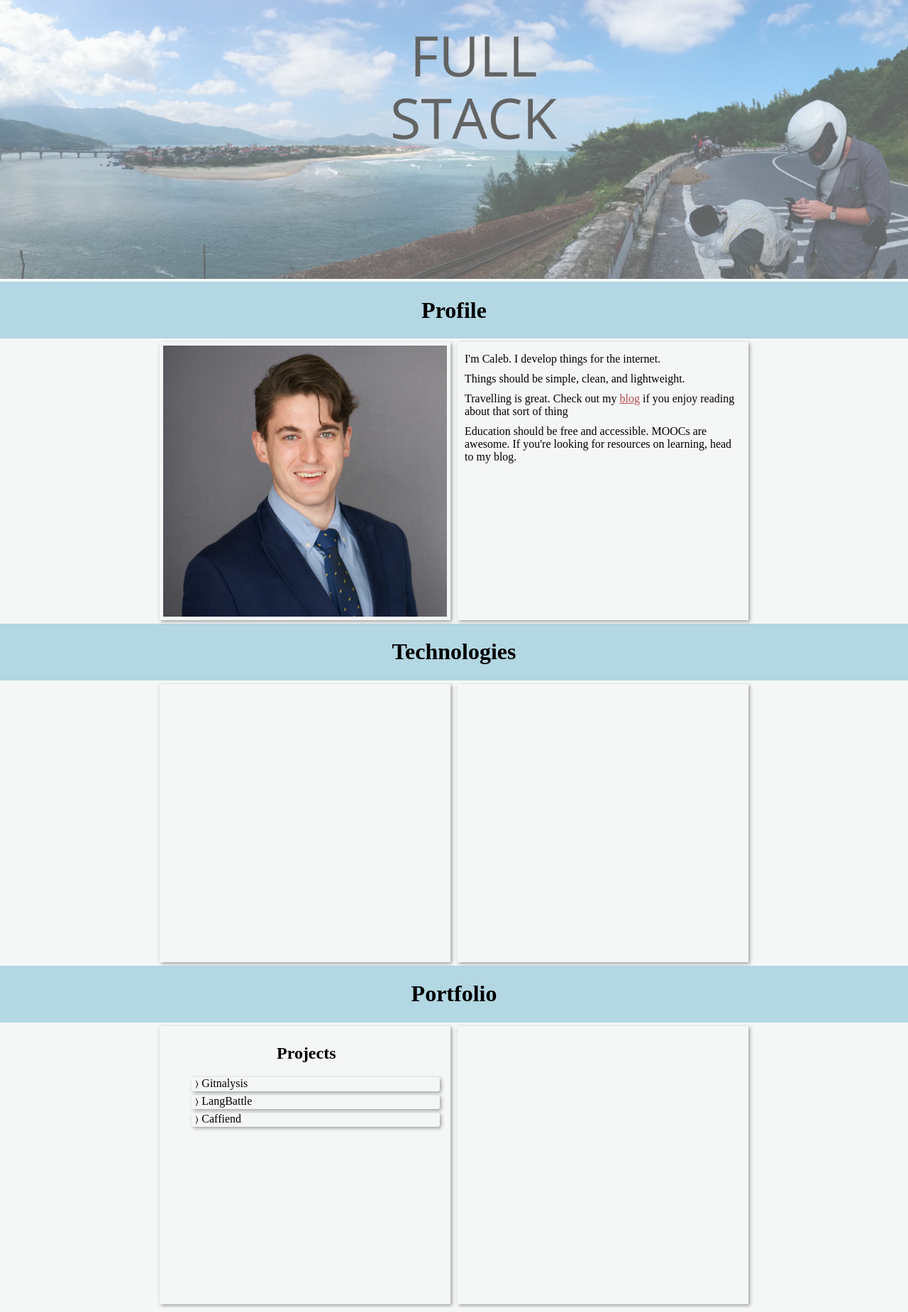
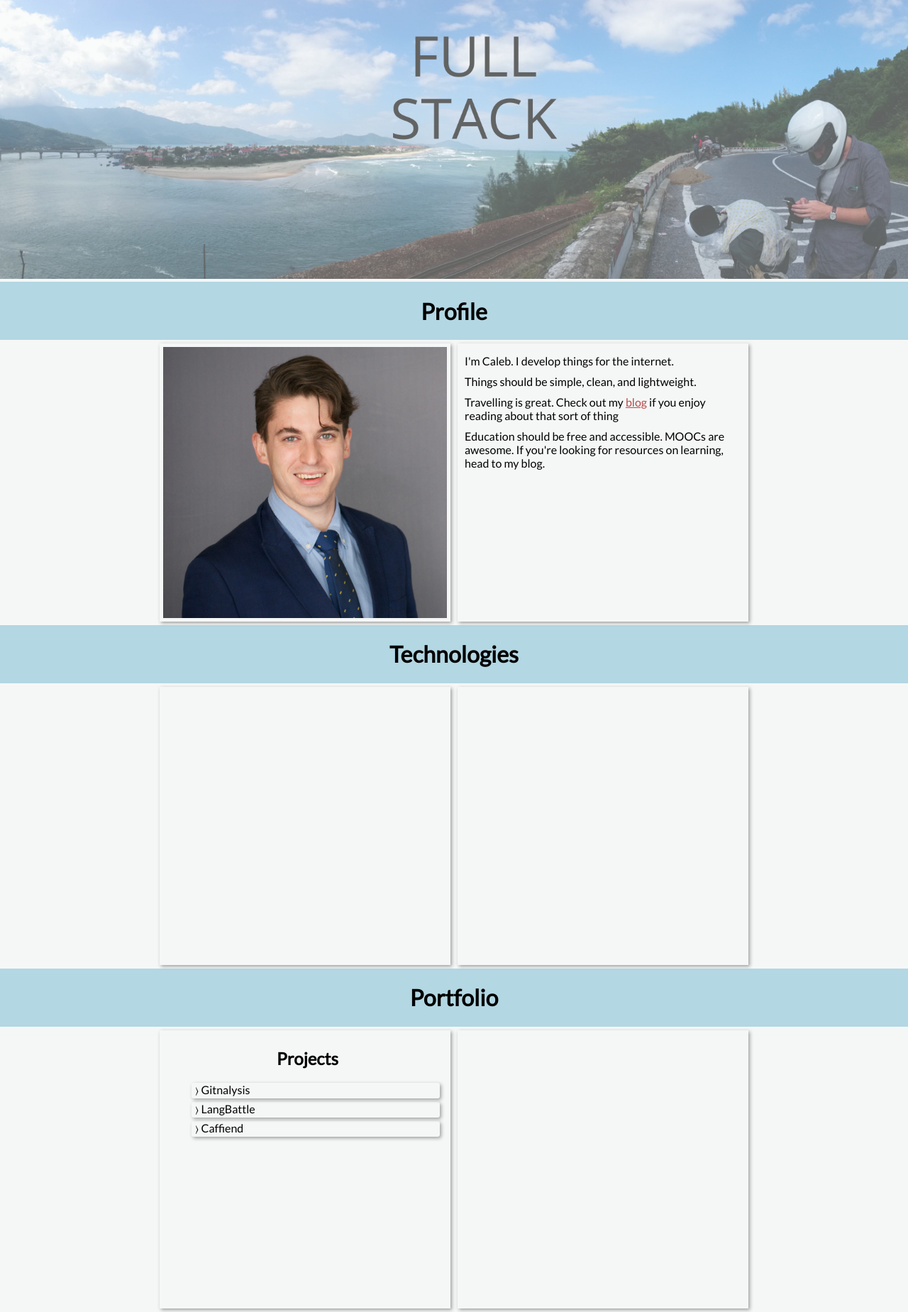
Before and after one commit to komali2/personalWebsite, a PHP site: page /index2.html in a window 1280 px wide. Shown: the part 57-1906 px from the top of the page at 71% size. Run offline with PHP 8.4, Linux system fonts and the light colour scheme; some libraries are stand-ins or nearby versions.

Commit message:
des: swapped fonts

```diff
--- a/index2.html
+++ b/index2.html
@@ -4,7 +4,7 @@
 <head>
   <link href='styles2.css' rel='stylesheet'></link>
   <link rel="stylesheet" href="https://cdn.rawgit.com/konpa/devicon/master/devicon.min.css">
-
+  <link href="https://fonts.googleapis.com/css?family=Lato" rel="stylesheet">
 </head>
 
 <body>
--- a/styles2.css
+++ b/styles2.css
@@ -99,8 +99,8 @@ nav .current{
   flex-direction: row;
   align-content: center;
   justify-content: center;
-  /*background-color: #90C3D4;*/
   background-color: #B3D7E3;
+  font-family: 'Lato', sans-serif;
 }
 
 
@@ -111,6 +111,7 @@ nav .current{
   padding: 5px 5px;
   margin: 5px 5px;
   box-shadow: 2px 2px 5px 0px rgba(156,156,156,1);
+  font-family: 'Lato', sans-serif;
 
 }
 .right{
@@ -120,6 +121,7 @@ nav .current{
   padding: 5px 5px;
   margin: 5px 5px;
   box-shadow: 2px 2px 5px 0px rgba(156,156,156,1);
+  font-family: 'Lato', sans-serif;
 }
 
 .main section .tech{
```
